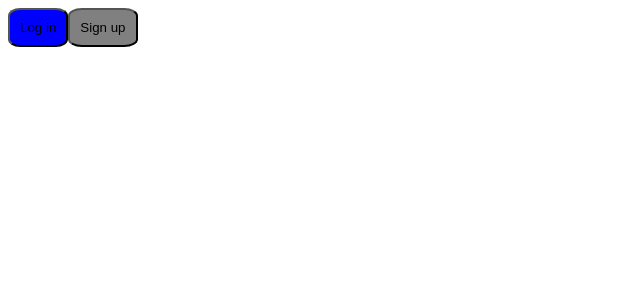
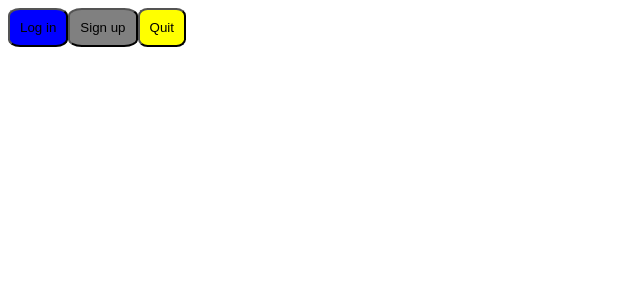
Before and after one commit to filip-andjelic/cv-templete-builder-practise, a React app: page / in a window 1280 px wide. Shown: the top 300 px of the page, without its empty margins (0-640 px from the left). Built offline with nearby package versions, Linux system fonts and the light colour scheme.

Commit message:
button component
quit button

```diff
--- a/src/components/App.js
+++ b/src/components/App.js
@@ -24,6 +24,7 @@ export default class App extends React.Component {
         return (<div>
                 <Button text="Log in" backgroundColor="blue" />
                 <Button text="Sign up" backgroundColor="grey"/>
+                <Button text="Quit" backgroundColor="yellow"/>
         </div>);
     }
 };
```
